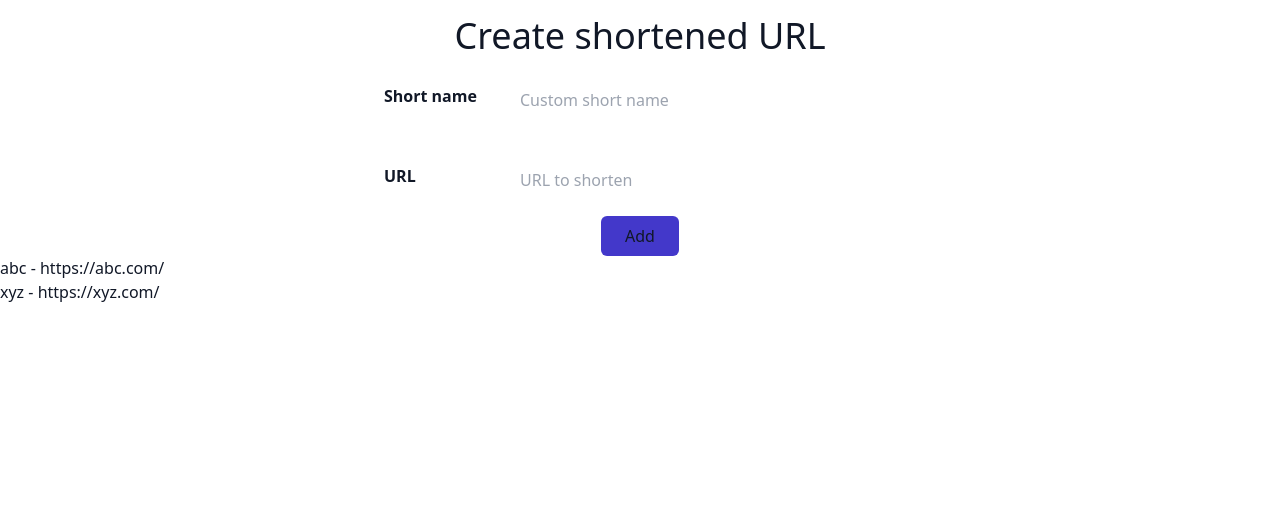
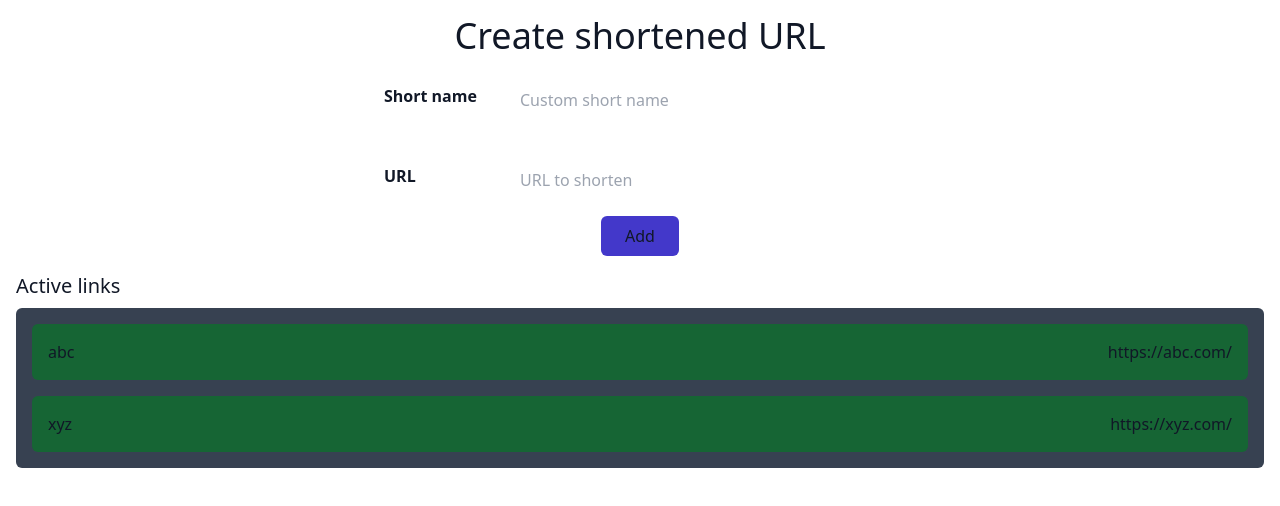
Before and after one commit to OliverFlecke/url-shortener, a Next.js app: page / in a window 1280 px wide. Shown: the top 506 px of the page. Built offline with nearby package versions, Linux system fonts and the light colour scheme.

Commit message:
style: Initial styling for URL list

```diff
--- a/src/components/ShortenedUrlList.tsx
+++ b/src/components/ShortenedUrlList.tsx
@@ -11,13 +11,20 @@ interface ShortenedUrlListProps {
 
 const ShortenedUrlList: React.FC<ShortenedUrlListProps> = ({ urls }) => {
 	return (
-		<ul>
-			{urls.map((x) => (
-				<li key={x.name}>
-					{x.name} - <a href={x.url.toString()}>{x.url.toString()}</a>
-				</li>
-			))}
-		</ul>
+		<div className="max-w-screen m-4">
+			<h3 className="text-xl">Active links</h3>
+			<ul className="rounded-md mt-2 p-4 space-y-4 bg-gray-700">
+				{urls.map((x) => (
+					<li
+						key={x.name}
+						className="rounded-md bg-green-800 p-4 flex justify-between"
+					>
+						<span>{x.name}</span>
+						<a href={x.url.toString()}>{x.url.toString()}</a>
+					</li>
+				))}
+			</ul>
+		</div>
 	);
 };
 
```
